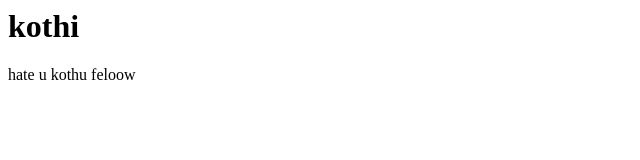
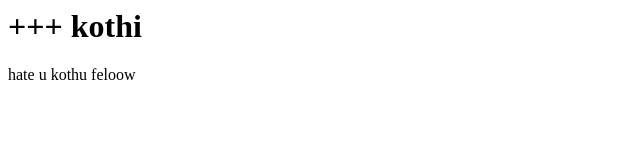
Before and after one commit to ReddyvariNirmala/demo_fun_learn, a plain HTML site: page index.html in a window 1280 px wide. Shown: the whole page, without its empty margins (0-640 px from the left). Drawn offline with Linux system fonts and the light colour scheme.

Commit message:
added +++

```diff
--- a/index.html
+++ b/index.html
@@ -1,5 +1,5 @@
 <html>
 <title> kothi fellow</title>
-<h1> kothi</h1>
+<h1>+++ kothi</h1>
 <p>hate u kothu feloow</p>
 </html>
```
